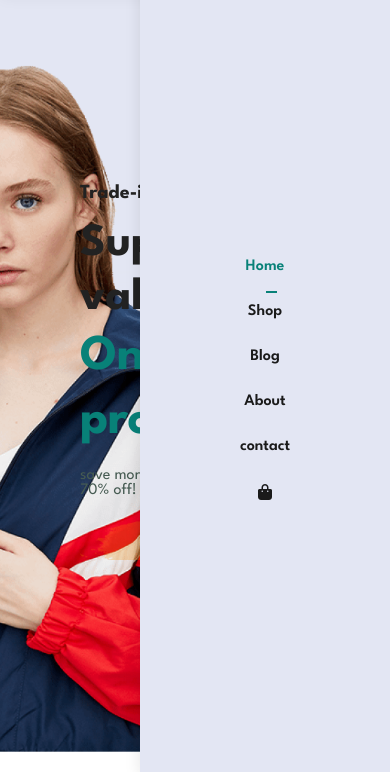
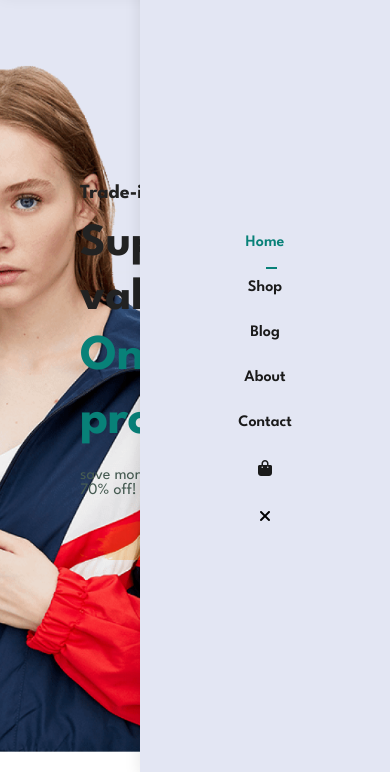
Before and after one commit to naufel1122/Cara-Ecommerce, a website: page index.html in a window 390 px wide. Both pictures are taken after a click on the icon 359 px from the left and 32 px from the top of the page. Shown: the part 72-844 px from the top of the page. Drawn offline with Linux system fonts and the light colour scheme; files whose address does not match are found by name.

Commit message:
naviation complete

```diff
--- a/index.html
+++ b/index.html
@@ -22,8 +22,9 @@
                 <li><a href="./shop.html">Shop</a></li>
                 <li><a href="./blog.html">Blog</a></li>
                 <li><a href="./about.html">About</a></li>
-                <li><a href="./contact.html">contact</a></li>
+                <li><a href="./contact.html">Contact</a></li>
                 <li><a href="cart.html"><i class="fa-solid fa-bag-shopping"></i></a></li>
+                <li id="close"><i class="fas fa-times"></i></li> <!-- Close button -->
             </ul>
         </div>
         <div id="mobile">
--- a/script.js
+++ b/script.js
@@ -1,13 +1,14 @@
 document.addEventListener('DOMContentLoaded', () => {
     const menuToggle = document.getElementById('bar');
     const navbar = document.getElementById('navbar');
+    const closeBtn = document.getElementById('close');
 
     menuToggle.addEventListener('click', () => {
-        if (navbar.classList.contains('active')) {
-            navbar.classList.remove('active'); // Close the navbar
-        } else {
-            navbar.classList.add('active'); // Open the navbar
-        }
+        navbar.classList.toggle('active');
+    });
+
+    closeBtn.addEventListener('click', () => {
+        navbar.classList.remove('active');
     });
 
     // Optional: Close the navbar when clicking outside of it
--- a/style.css
+++ b/style.css
@@ -126,12 +126,12 @@ body {
 #mobile {
     display: none;
     align-items: center;
-
 }
 
-#mobile a{
+#mobile a {
     color: #000;
 }
+
 #mobile i {
     font-size: 24px;
     cursor: pointer;
@@ -169,8 +169,28 @@ body {
 
     #mobile {
         display: flex;
+        align-items: center;
+    }
+
+    #mobile i {
+        color: #1a1a1a;
+        font-size: 24px;
+        padding-left: 20px;
+    }
+
+    #close {
+        position: absolute;
+        top: 0px; /* Adjusted position */
+        left: 0px; /* Adjusted position */
+        cursor: pointer;
+        display: none;
+    }
+
+    #navbar.active #close {
+        display: block;
     }
 }
+
 
 /* Home Page */
 #hero {
```
